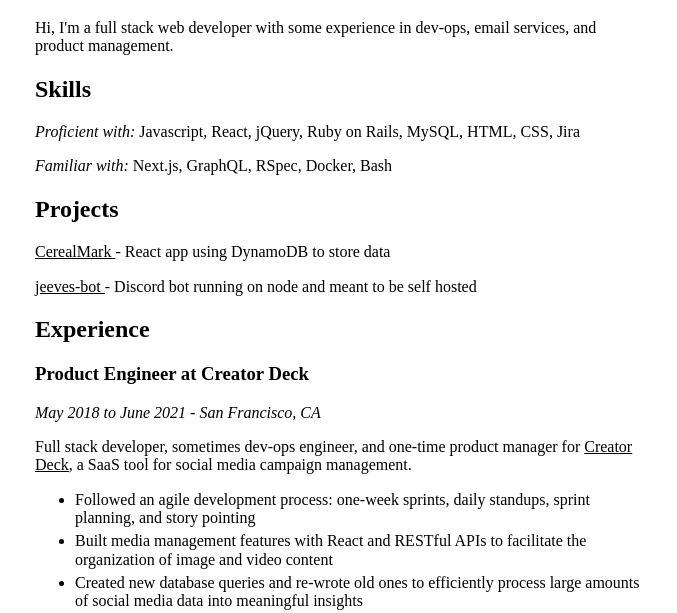
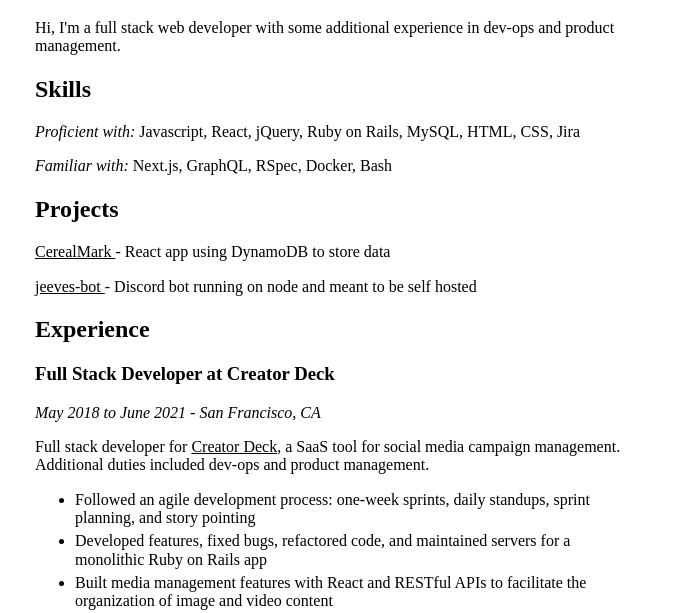
Before and after one commit to jim-x-lin/jimxlin.com, a website built with webpack: page src/index.html in a window 1280 px wide. Shown: the part 182-795 px from the top of the page, without its empty margins (301-978 px from the left). Built offline with nearby package versions, Linux system fonts and the light colour scheme.

Commit message:
Update Creator Deck experience section

```diff
--- a/src/index.html
+++ b/src/index.html
@@ -34,8 +34,8 @@
           /><span>Jim Lin</span>
         </h1>
         <p>
-          Hi, I'm a full stack web developer with some experience in dev-ops,
-          email services, and product management.
+          Hi, I'm a full stack web developer with some additional experience in
+          dev-ops and product management.
         </p>
       </section>
       <section id="skills">
@@ -75,23 +75,27 @@
       <section id="experience">
         <h2>Experience</h2>
         <section>
-          <h3>Product Engineer at Creator Deck</h3>
+          <h3>Full Stack Developer at Creator Deck</h3>
           <i>May 2018 to June 2021 - San Francisco, CA</i>
           <p>
-            Full stack developer, sometimes dev-ops engineer, and one-time
-            product manager for
+            Full stack developer for
             <a
               href="https://www.creatordeck.com/"
               rel="noreferrer noopener"
               target="_blank"
             >
               Creator Deck</a
-            >, a SaaS tool for social media campaign management.
+            >, a SaaS tool for social media campaign management. Additional
+            duties included dev-ops and product management.
           </p>
           <ul>
             <li>
               Followed an agile development process: one-week sprints, daily
               standups, sprint planning, and story pointing
+            </li>
+            <li>
+              Developed features, fixed bugs, refactored code, and maintained
+              servers for a monolithic Ruby on Rails app
             </li>
             <li>
               Built media management features with React and RESTful APIs to
```
